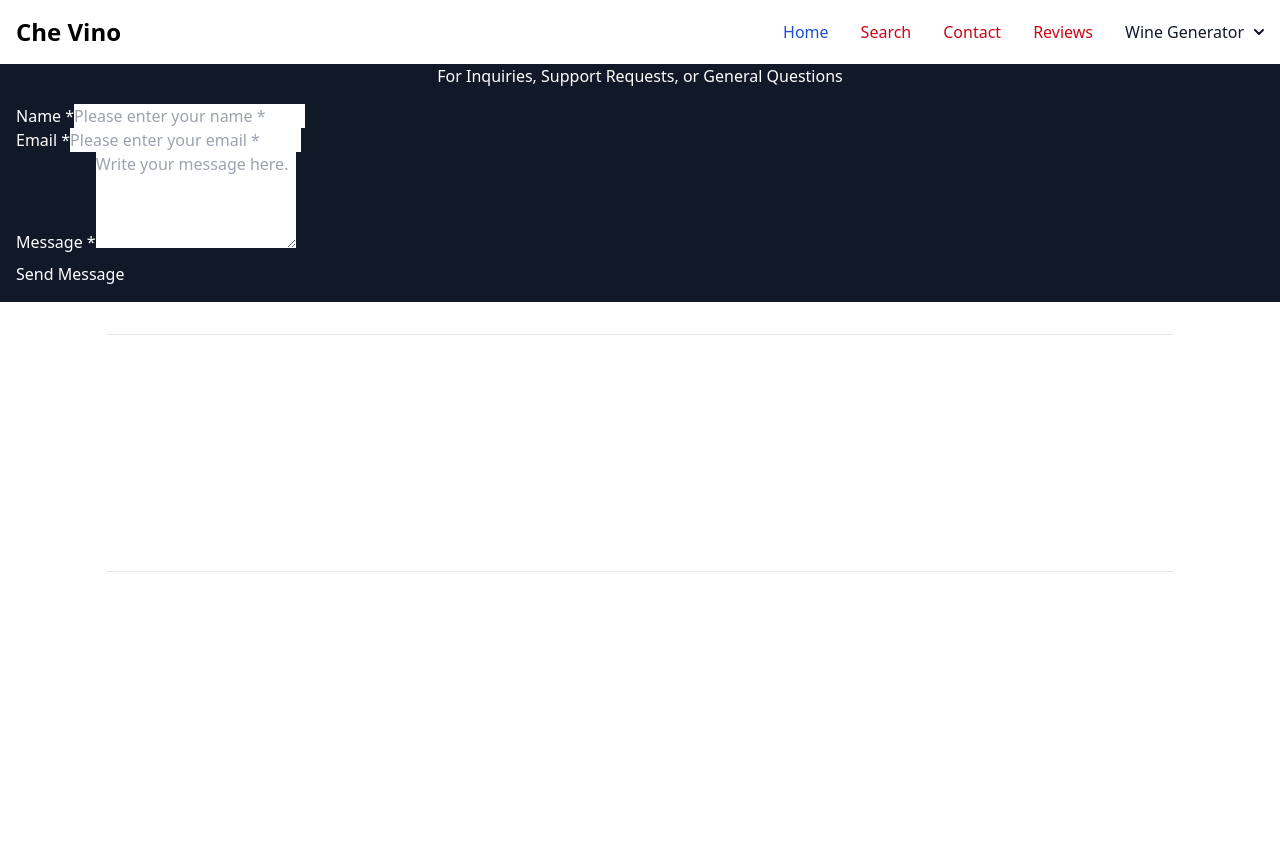
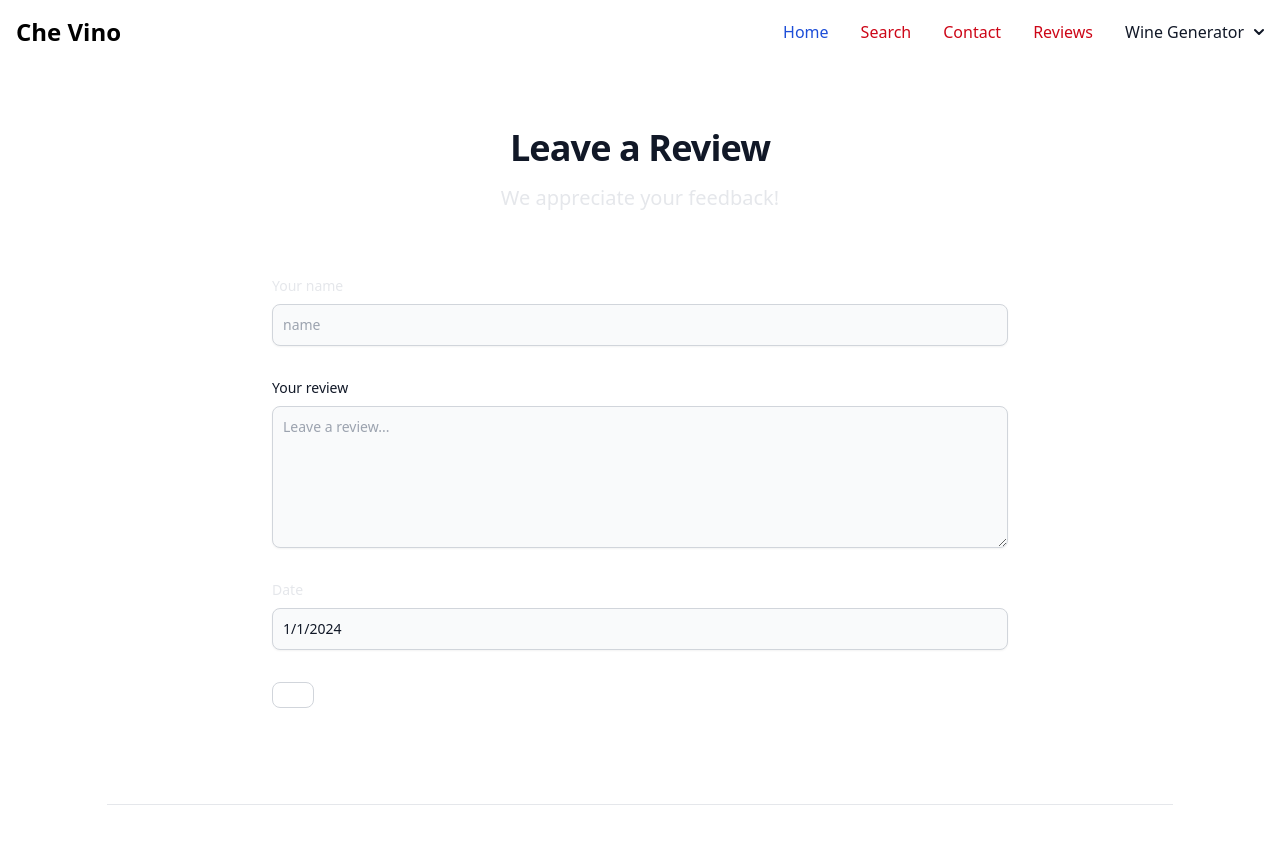
Before and after one commit to bella77-69/che-vino-vite, a React (Vite) app in the folder frontend/: page /leave_review/1 in a window 1280 px wide. Shown: the top 844 px of the page. Before the commit the page ends 800 px from the top, so only its background shows below. Built offline with nearby package versions, Linux system fonts and the light colour scheme.

Commit message:
added ToTop button, working on styling and working on the leave a review frontend and backend

```diff
--- a/frontend/src/components/Footer.jsx
+++ b/frontend/src/components/Footer.jsx
@@ -1,4 +1,5 @@
 import React from "react";
+import TopButton from "./TopButton";
 
 const Footer = () => {
   return (
@@ -113,6 +114,7 @@ const Footer = () => {
           <p>&copy; 2023 Che Vino. All rights reserved.</p>
         </div>
       </div>
+      <TopButton />
     </footer>
   );
 };
--- /dev/null
+++ b/frontend/src/components/TopButton.jsx
@@ -0,0 +1,41 @@
+import { useState, useEffect } from "react";
+import { FaArrowUp } from "react-icons/fa";
+
+const TopButton = () => {
+  const [show, setShow] = useState(false);
+
+  const scrollTop = () => {
+    window.scrollTo({ top: 0, behavior: "smooth" });
+  };
+
+  const handleScroll = () => {
+    const scrollTop = window.scrollY;
+    if (scrollTop > 300) {
+      setShow(true);
+    } else {
+      setShow(false);
+    }
+  };
+
+  useEffect(() => {
+    window.addEventListener("scroll", handleScroll);
+    return () => {
+      window.removeEventListener("scroll", handleScroll);
+    };
+  }, []);
+
+  return (
+    <button
+      onClick={scrollTop}
+      className={
+        show
+          ? "fixed bottom-10 right-10 bg-[#FFFFFF] hover:bg-[#CD0617] text-black px-4 py-2 rounded-full transition duration-300"
+          : "hidden"
+      }
+    >
+      <FaArrowUp className="w-5 h-5" />
+    </button>
+  );
+};
+
+export default TopButton;
--- a/frontend/src/pages/Reviews/LeaveReview.jsx
+++ b/frontend/src/pages/Reviews/LeaveReview.jsx
@@ -3,10 +3,10 @@ import React, { useState } from "react";
 
 export default function ContactPage() {
   const [contact, setContact] = useState({
-    id: "",
-    name: "",
-    email: "",
-    comment: "",
+    comment_text: "",
+    review_id: "",
+    comment_name: "",
+    comment_date: new Date().toISOString(),
     successMessage: "",
   });
 
@@ -21,13 +21,14 @@ export default function ContactPage() {
   const handleSubmit = (e, id) => {
     e.preventDefault();
     const data = {
-      name: contact.name,
-      email: contact.email,
-      comment: contact.comment,
+      comment_text: contact.comment_text,
+      review_id: id,
+      comment_name: contact.comment_name,
+      comment_date: contact.comment_date,
     };
 
     axios
-      .put(`http://localhost:5000/wines/comments/${id}`, data)
+      .put(`http://localhost:5000/wines/comments/{id}`, data)
       .then((response) => {
         if (response.status === 200) {
           setContact((prevState) => ({
@@ -43,86 +44,70 @@ export default function ContactPage() {
   };
 
   return (
-    <div className="bg-gray-900 text-white">
-      <div className="container">
-        <div className="text-center">
-          <p className="form-subtitle">
-            For Inquiries, Support Requests, or General Questions
+    <section className="bg-white dark:bg-gray-800">
+      <div className="py-8 lg:py-16 px-4 mx-auto max-w-screen-md">
+        <h2 className="mb-4 text-4xl tracking-tight font-extrabold text-center text-gray-900 dark:text-white">
+          Leave a Review
+        </h2>
+        <p className="mb-8 lg:mb-16 font-light text-center text-gray-200 dark:text-gray-200 sm:text-xl">
+          {" "}
+          We appreciate your feedback!
         </p>
-        </div>
-
-        <div className="row">
-          <div className="col-lg-7 mx-auto">
-            <div className="card mx-auto p-4 bg-light">
-              <div className="card-body bg-light">
-                <div className="container">
-                  <form id="contact-form" onSubmit={handleSubmit}>
-                    <div className="controls">
-                      <div className="row">
-                        <div className="col-md-6">
-                          <div className="form-group">
-                            <label htmlFor="name">Name *</label>
+        <form onSubmit={handleSubmit} className="space-y-8">
+          <div>
+            <label
+              htmlFor="name"
+              className="block mb-2 text-sm font-medium text-gray-200 dark:text-gray-200"
+            >
+              Your name
+            </label>
             <input
-                              id="name"
               type="text"
-                              name="name"
-                              className="form-control"
-                              placeholder="Please enter your name *"
+              id="comment_name"
+              onChange={handleChange}
+              value={contact.comment_name}
+              className="shadow-sm bg-gray-50 border border-gray-300 text-gray-900 text-sm rounded-lg focus:ring-primary-500 focus:border-primary-500 block w-full p-2.5 dark:bg-gray-700 dark:border-gray-600 dark:placeholder-gray-200 dark:text-white dark:focus:ring-primary-500 dark:focus:border-primary-500 dark:shadow-sm-light"
+              placeholder="name"
               required
-                              value={contact.name}
-                              onChange={handleChange}
             />
           </div>
+          <div className="sm:col-span-2">
+            <label
+              htmlFor="comment"
+              className="block mb-2 text-sm font-medium text-gray-900 dark:text-gray-200"
+            >
+              Your review
+            </label>
+            <textarea
+              id="comment_text"
+              rows="6"
+              onChange={handleChange}
+              value={contact.comment_text}
+              className="block p-2.5 w-full text-sm text-gray-900 bg-gray-50 rounded-lg shadow-sm border border-gray-300 focus:ring-primary-500 focus:border-primary-500 dark:bg-gray-700 dark:border-gray-600 dark:placeholder-gray-200 dark:text-white dark:focus:ring-primary-500 dark:focus:border-primary-500"
+              placeholder="Leave a review..."
+            ></textarea>
           </div>
-                      </div>
-                      <div className="row">
-                        <div className="col-md-6">
-                          <div className="form-group">
-                            <label htmlFor="email">Email *</label>
+          <div>
+          <label
+            htmlFor="date"
+            className="block mb-2 text-sm font-medium text-gray-200 dark:text-gray-200"
+          >
+            Date
+          </label>
           <input
-                              id="email"
-                              type="email"
-                              className="form-control"
-                              placeholder="Please enter your email *"
-                              required
-                              value={contact.email}
-                              onChange={handleChange}
+            type="text"
+            id="date"
+            value={new Date(contact.comment_date).toLocaleDateString()}
+            readOnly
+            className="shadow-sm bg-gray-50 border border-gray-300 text-gray-900 text-sm rounded-lg focus:ring-primary-500 focus:border-primary-500 block w-full p-2.5 dark:bg-gray-700 dark:border-gray-600 dark:placeholder-gray-200 dark:text-white dark:focus:ring-primary-500 dark:focus:border-primary-500 dark:shadow-sm-light"
           />
         </div>
-                        </div>
-                      </div>
-                      <div className="row">
-                        <div className="col-md-12">
-                          <div className="form-group">
-                            <label htmlFor="comment">Message *</label>
-                            <textarea
-                              id="comment"
-                              name="comment"
-                              className="form-control"
-                              placeholder="Write your message here."
-                              rows="4"
-                              required
-                              value={contact.comment}
-                              onChange={handleChange}
-                            ></textarea>
-                          </div>
-                        </div>
-                        <div className="col-md-12">
-                          <input
+          <button
             type="submit"
-                            className="btn btn-success btn-send pt-2 btn-block"
-                            value="Send Message"
-                          />
-                        </div>
-                      </div>
-                    </div>
+            className="inline-flex items-center justify-center px-5 py-3 text-base font-medium text-center text-gray-900 border border-gray-300 rounded-lg hover:bg-gray-100 focus:ring-4 focus:ring-gray-100 dark:text-white dark:border-gray-700 dark:hover:bg-gray-600 dark:focus:ring-gray-800"
+          ></button>
         </form>
       </div>
-              </div>
-            </div>
-          </div>
-        </div>
-      </div>
-    </div>
+    </section>
   );
 }
--- a/frontend/src/pages/Reviews/ReviewPage.jsx
+++ b/frontend/src/pages/Reviews/ReviewPage.jsx
@@ -49,7 +49,7 @@ const ReviewPage = () => {
   };
 
   return (
-    <section className="bg-gray-900 text-white px-4 py-8 md:px-10 md:py-20 w-full">
+    <section className="bg-gray-800 text-white px-4 py-8 md:px-10 md:py-20 w-full">
       <div className="container px-5 mx-auto flex flex-wrap justify-center">
         {items.map((item) => (
           <div
@@ -85,7 +85,7 @@ const ReviewPage = () => {
               <p className="text-white">{item.review}</p>
 
               <button
-                 className="mt-2 inline-flex items-center justify-center px-5 py-3 text-base font-medium text-center text-gray-900 border border-gray-300 rounded-lg hover:bg-gray-100 focus:ring-4 focus:ring-gray-100 dark:text-white dark:border-gray-700 dark:hover:bg-gray-700 dark:focus:ring-gray-800"
+                 className="mt-2 inline-flex items-center justify-center px-5 py-3 text-base font-medium text-center text-gray-900 border border-gray-300 rounded-lg hover:bg-gray-100 focus:ring-4 focus:ring-gray-100 dark:text-white dark:border-gray-700 dark:hover:bg-gray-600 dark:focus:ring-gray-800"
                 onClick={(e) => handleSubmit(item.id, e)}
               >
                 <Link to={`/reviews/${item.id}`} className="card-link">
--- a/frontend/src/pages/Search/index.jsx
+++ b/frontend/src/pages/Search/index.jsx
@@ -29,9 +29,12 @@ export default function SearchPage() {
       <div className="container mx-auto">
         <h2 className="text-4xl font-bold mb-10">Search Wines</h2>
 
-        <form className="mb-12" onSubmit={(e) => {
+        <form
+          className="mb-12"
+          onSubmit={(e) => {
             e.preventDefault();
-}}>
+          }}
+        >
           <label htmlFor="search" className="sr-only">
             Search by Year
           </label>
@@ -59,7 +62,7 @@ export default function SearchPage() {
               key={value.id}
               className="flex flex-col items-center justify-between bg-white rounded-lg shadow-md dark:bg-gray-800"
             >
-              <a href="#!" className="pt-2">
+              <a href="#" className="pt-2">
                 <img
                   className="rounded-t-lg w-32 h-32 object-contain"
                   src={value.image}
```
Also changed, not shown: frontend/src/components/Hero.jsx (+4 -4 lines), frontend/src/pages/Contact/index.jsx (+11 -11 lines), 1 other file (tests, documents, lock files or other folders). Lines whose indentation alone changed are shown as unchanged.
